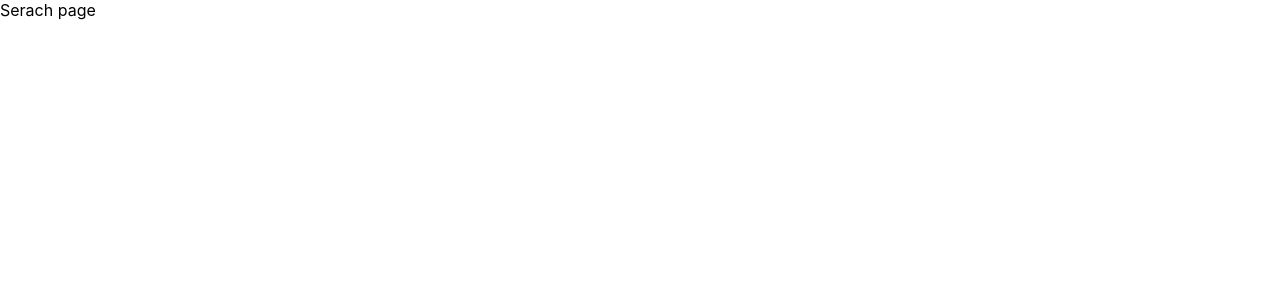
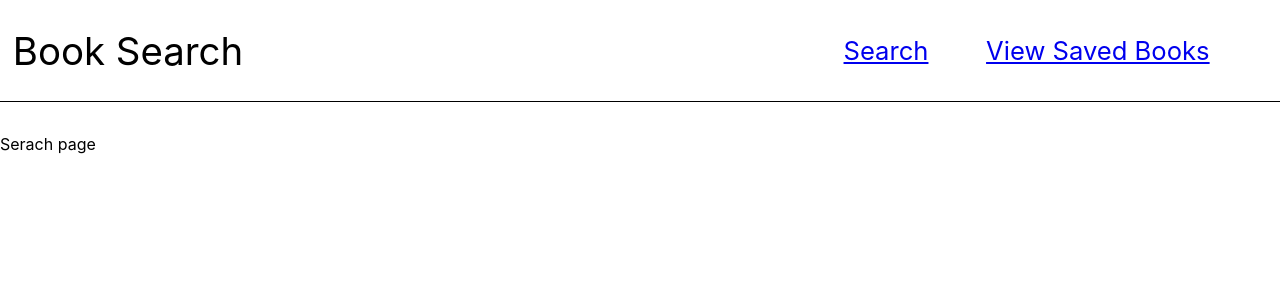
Before and after one commit to imbingz/MERN-Stack-Book-App, a React (Create React App) app in the folder client/: page / in a window 1280 px wide. Shown: the top 300 px of the page. Built offline with nearby package versions, Linux system fonts and the light colour scheme.

Commit message:
added  navbar

```diff
--- a/client/src/App.jsx
+++ b/client/src/App.jsx
@@ -2,13 +2,13 @@ import React from 'react';
 import { BrowserRouter, Route, Switch } from 'react-router-dom';
 import Save from './pages/Save';
 import Search from './pages/Search';
-
+import Navbar from './components/Navbar';
 
 function App() {
 	return (
 		<BrowserRouter>
 			{/* <GlobalProvider> */}
-			{/* <Navbar /> */}
+			<Navbar />
 			<div className='App'>
 				<Switch>
 					<Route exact path='/' component={Search} />
--- /dev/null
+++ b/client/src/components/Navbar/Navbar.css
@@ -0,0 +1,21 @@
+.Navbar {
+	display: flex;
+	align-items: center;
+	border-bottom: 1px solid;
+	margin-bottom: 2rem;
+	padding: 1.2rem 0.8rem;
+}
+.Navbar-brand {
+	font-size: 2.4rem;
+}
+.Navbar-links {
+	display: flex;
+	flex-grow: 1;
+	justify-content: flex-end;
+	list-style: none;
+}
+.Navbar-link {
+	cursor: pointer;
+	font-size: 1.6rem;
+	margin-right: 3.6rem;
+}
--- /dev/null
+++ b/client/src/components/Navbar/Navbar.js
@@ -0,0 +1,26 @@
+import React from 'react';
+import { Link } from 'react-router-dom';
+import './Navbar.css';
+
+
+function Navbar() {
+
+	return (
+		<nav className='Navbar'>
+			<div className='Navbar-brand'>
+				<span>Book Search</span>
+			</div>
+
+			<ul className='Navbar-links'>
+                <li className='Navbar-link'>
+					<Link to='/'> Search </Link>
+				</li>
+                <li className='Navbar-link'>
+					<Link to='/save'> View Saved Books </Link>
+				</li>
+			</ul>
+		</nav>
+	);
+}
+
+export default Navbar;
--- /dev/null
+++ b/client/src/components/Navbar/index.js
@@ -0,0 +1 @@
+export { default } from './Navbar';
```
